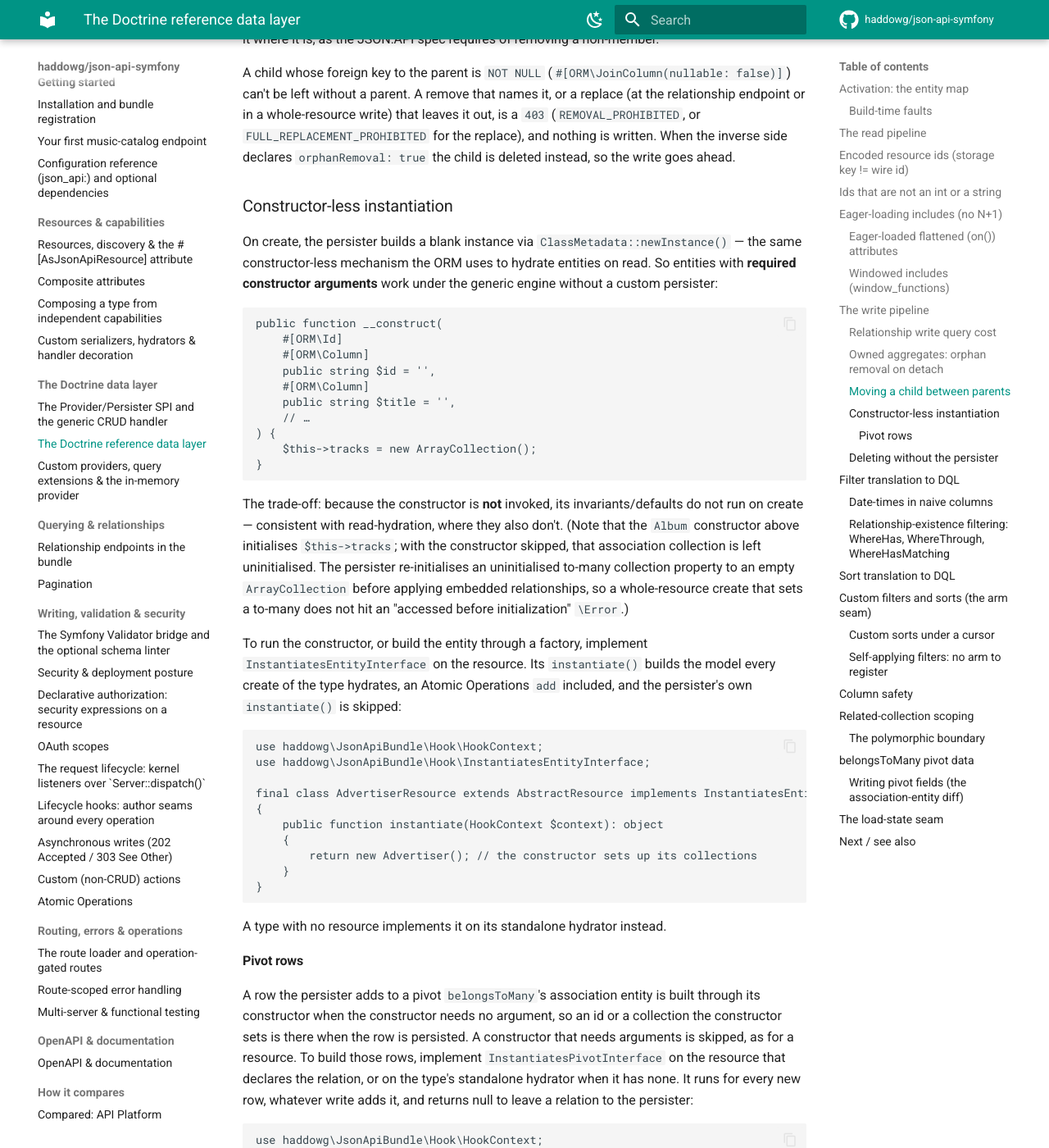
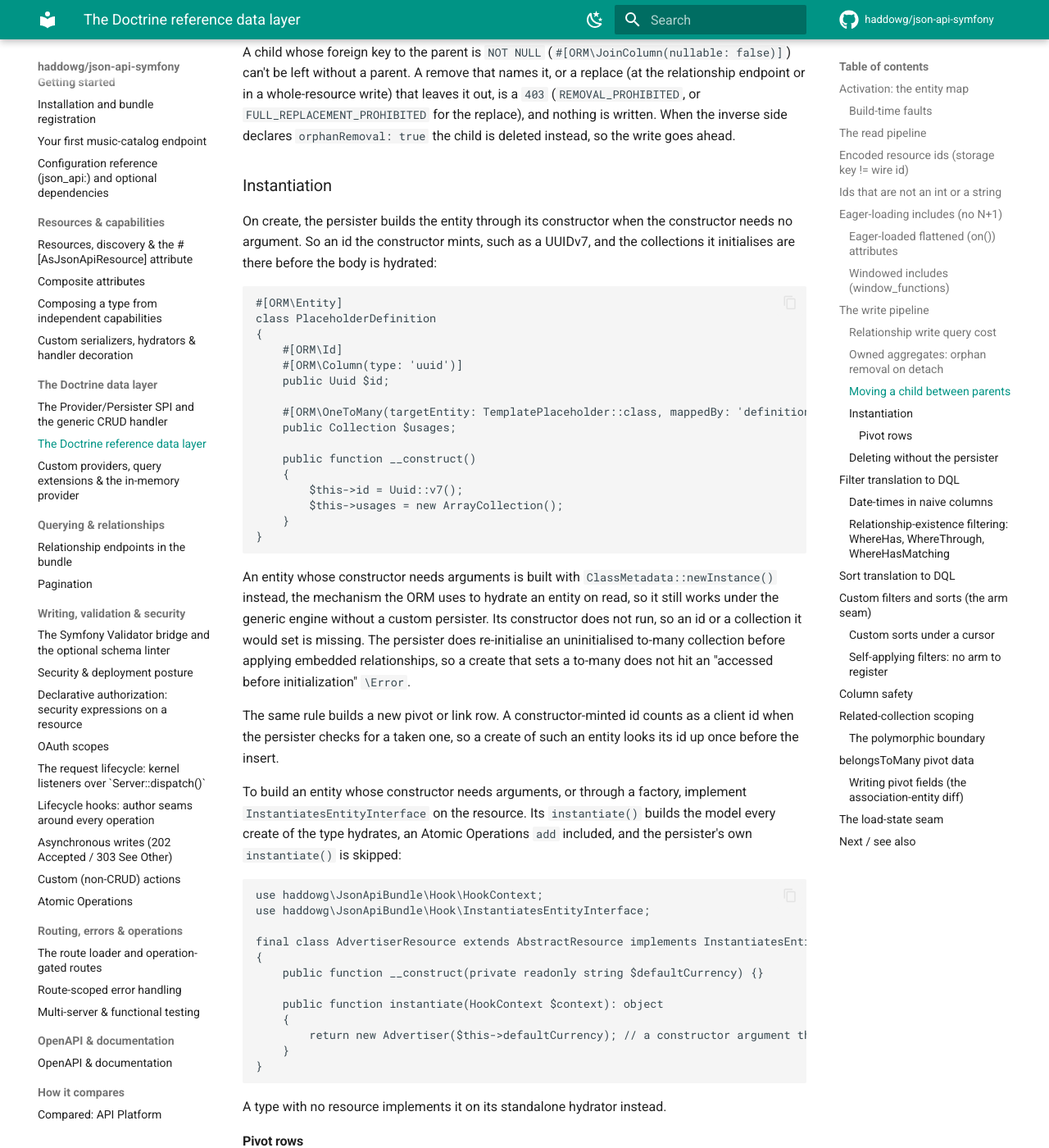
Before and after one commit to haddowg/json-api-symfony, an MkDocs documentation site: the page built from docs/doctrine.md, in a window 1280 px wide and 1400 px high, scrolled down 11128 px. Shown: the whole window at 82% size. Built offline with MkDocs 1.6.1 and Material for MkDocs 9.7.7, drawn with Linux system fonts in a browser that asks for light colours; comment, search, counter and statistics services are not loaded; some of the changed text lies outside the part shown.

Commit message:
feat: call an entity's constructor on create when it takes no argument (#380)
This builds on #378 and targets its branch. Merge #378 first.

The Doctrine persister built every new entity without calling its
constructor. So an id the constructor minted, such as a UUIDv7, and the
collections it initialised were missing on create. An entity keyed by a
constructor-minted UUID could not be created at all without a custom
InstantiatesEntityInterface. #378 already calls a no-argument
constructor for new pivot and link rows. Greg decided a resource's own
entity should follow the same rule, so the persister now does that too.

An entity whose constructor needs arguments is still built the way
Doctrine hydrates one. InstantiatesEntityInterface still lets the
resource build it instead.

Atomic Operations creates go through the same instantiation, and a test
covers an add. The in-memory persister doesn't change: an application
factory builds its models there, so it already ran whatever the
application chose.

One side effect to know about. A constructor-minted id counts as a
client id when the persister checks for a taken one, so such a create
looks its id up once before the insert.

The doctrine docs now describe this under an instantiation section,
replacing the constructor-less one. ADR 0084 records the decision and
replaces the part of ADR 0082 that kept constructor-less creates. The
PivotKeys definition resource dropped the InstantiatesEntityInterface
hook it needed as a workaround, so the tests now exercise the default
path. They check a UUIDv7 id and an initialised collection on a plain
create and on an Atomic add. Exported documents are unchanged, and the
ORM 2.20 lane passes locally.

````diff
--- /dev/null
+++ b/docs/adr/0084-a-create-calls-a-constructor-that-takes-no-argument.md
@@ -0,0 +1,3 @@
+# A create calls a constructor that takes no argument
+
+The Doctrine persister now builds a new entity through its constructor when the constructor needs no argument, the rule pivot and link rows already follow, so an id it mints or a collection it initialises is there when the entity is hydrated and persisted. This replaces the part of ADR 0082 that kept a resource's own entity on the constructor-less create. An entity whose constructor needs arguments is still built the way Doctrine hydrates one, and `InstantiatesEntityInterface` still lets a resource build it. The in-memory persister was already unaffected, since an application's factory builds its models, and Atomic Operations creates go through the same instantiation.
--- a/docs/doctrine.md
+++ b/docs/doctrine.md
@@ -9,7 +9,7 @@ committing hydrated entities through one `EntityManager`.
 
 This page documents the Doctrine reference implementation: the entity-map
 compiler pass, the read and write pipelines, the DQL filter/sort translation, the
-related-collection scoping, constructor-less instantiation, and the load-state
+related-collection scoping, instantiation, and the load-state
 seam. The storage-agnostic SPI these classes implement is on
 [data-layer.md](data-layer.md); overriding or scoping the Doctrine layer is on
 [custom-data-providers.md](custom-data-providers.md).
@@ -500,36 +500,44 @@ relationship endpoint or in a whole-resource write) that leaves it out, is a `40
 written. When the inverse side declares `orphanRemoval: true` the child is deleted
 instead, so the write goes ahead.
 
-### Constructor-less instantiation
+### Instantiation
 
-On create, the persister builds a blank instance via
-`ClassMetadata::newInstance()` — the same constructor-less mechanism the ORM uses
-to hydrate entities on read. So entities with **required constructor
-arguments** work under the generic engine without a custom persister:
+On create, the persister builds the entity through its constructor when the
+constructor needs no argument. So an id the constructor mints, such as a UUIDv7, and
+the collections it initialises are there before the body is hydrated:
 
 ```php
-public function __construct(
+#[ORM\Entity]
+class PlaceholderDefinition
+{
     #[ORM\Id]
-    #[ORM\Column]
-    public string $id = '',
-    #[ORM\Column]
-    public string $title = '',
-    // …
-) {
-    $this->tracks = new ArrayCollection();
+    #[ORM\Column(type: 'uuid')]
+    public Uuid $id;
+
+    #[ORM\OneToMany(targetEntity: TemplatePlaceholder::class, mappedBy: 'definition')]
+    public Collection $usages;
+
+    public function __construct()
+    {
+        $this->id = Uuid::v7();
+        $this->usages = new ArrayCollection();
+    }
 }
 ```
 
-The trade-off: because the constructor is **not** invoked, its
-invariants/defaults do not run on create — consistent with read-hydration, where
-they also don't. (Note that the `Album` constructor above initialises
-`$this->tracks`; with the constructor skipped, that association collection is left
-uninitialised. The persister re-initialises an uninitialised to-many collection
-property to an empty `ArrayCollection` before applying embedded relationships, so a
-whole-resource create that sets a to-many does not hit an "accessed before
-initialization" `\Error`.)
+An entity whose constructor needs arguments is built with
+`ClassMetadata::newInstance()` instead, the mechanism the ORM uses to hydrate an
+entity on read, so it still works under the generic engine without a custom
+persister. Its constructor does not run, so an id or a collection it would set is
+missing. The persister does re-initialise an uninitialised to-many collection before
+applying embedded relationships, so a create that sets a to-many does not hit an
+"accessed before initialization" `\Error`.
 
-To run the constructor, or build the entity through a factory, implement
+The same rule builds a new pivot or link row. A constructor-minted id counts as a
+client id when the persister checks for a taken one, so a create of such an entity
+looks its id up once before the insert.
+
+To build an entity whose constructor needs arguments, or through a factory, implement
 `InstantiatesEntityInterface` on the resource. Its `instantiate()` builds the model
 every create of the type hydrates, an Atomic Operations `add` included, and the
 persister's own `instantiate()` is skipped:
@@ -540,9 +548,11 @@ use haddowg\JsonApiBundle\Hook\InstantiatesEntityInterface;
 
 final class AdvertiserResource extends AbstractResource implements InstantiatesEntityInterface
 {
+    public function __construct(private readonly string $defaultCurrency) {}
+
     public function instantiate(HookContext $context): object
     {
-        return new Advertiser(); // the constructor sets up its collections
+        return new Advertiser($this->defaultCurrency); // a constructor argument the persister can't supply
     }
 }
 ```
@@ -554,7 +564,7 @@ A type with no resource implements it on its standalone hydrator instead.
 A row the persister adds to a pivot `belongsToMany`'s association entity is built
 through its constructor when the constructor needs no argument, so an id or a
 collection the constructor sets is there when the row is persisted. A constructor
-that needs arguments is skipped, as for a resource. To build those rows, implement
+that needs arguments is skipped, as for an entity. To build those rows, implement
 `InstantiatesPivotInterface` on the resource that declares the relation, or on the
 type's standalone hydrator when it has none. It runs for every new row, whatever
 write adds it, and returns null to leave a relation to the persister:
--- a/docs/lifecycle-hooks.md
+++ b/docs/lifecycle-hooks.md
@@ -248,7 +248,7 @@ interface (or a bare serializer/hydrator pair with no resource) is untouched.
 Two more resource interfaces replace a persister step for one type rather than
 wrapping it. `InstantiatesEntityInterface::instantiate()` builds the model a create
 hydrates, and `DeletesEntityInterface::delete()` deletes in place of the persister.
-See [Constructor-less instantiation](doctrine.md#constructor-less-instantiation) and
+See [Instantiation](doctrine.md#instantiation) and
 [Deleting without the persister](doctrine.md#deleting-without-the-persister).
 
 ## Hooks vs. the other seams
````
Also changed, not shown: docs/data-layer.md (+4 -3 lines), 4 other files.
